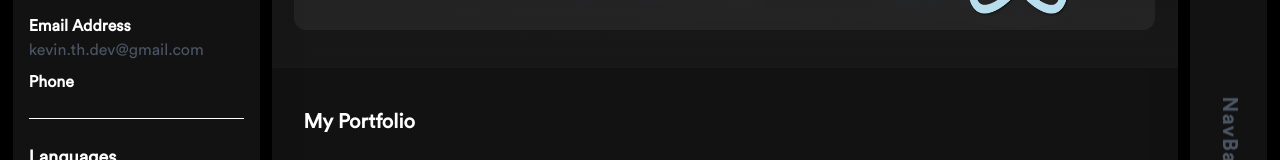
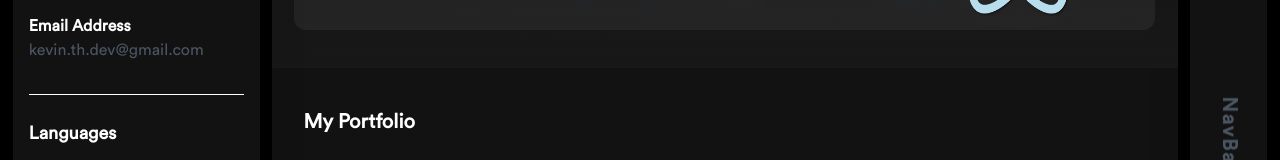
Before and after one commit to stackmaster92/kevin-schuermann-portfolio, a Next.js app: page / in a window 1280 px wide. Shown: the part 265-425 px from the top of the page. Built offline with nearby package versions, Linux system fonts and the light colour scheme.

Commit message:
update some files for safe

```diff
--- a/components/Common/Intro/Contact.jsx
+++ b/components/Common/Intro/Contact.jsx
@@ -13,7 +13,7 @@ const Contact = () => {
         </span>
       </div>
       <div className="flex flex-col">
-        <span className="text-Snow text-base font-bold">Phone</span>
+        {/* <span className="text-Snow text-base font-bold">Phone</span> */}
         {/* <span className="text-base text-gray-600">{CONTACTS.PHONE}</span> */}
       </div>
     </div>
--- a/components/HomeComponents/Banner.jsx
+++ b/components/HomeComponents/Banner.jsx
@@ -44,7 +44,7 @@ const Banner = () => {
                   </span>
                   <br />
                   <span>
-                    -Guides teams, promotes innovation, and encourages teamwork
+                    - Guides teams, promotes innovation, and encourages teamwork
                     to deliver high-quality solutions.
                   </span>
                   <br />
```
